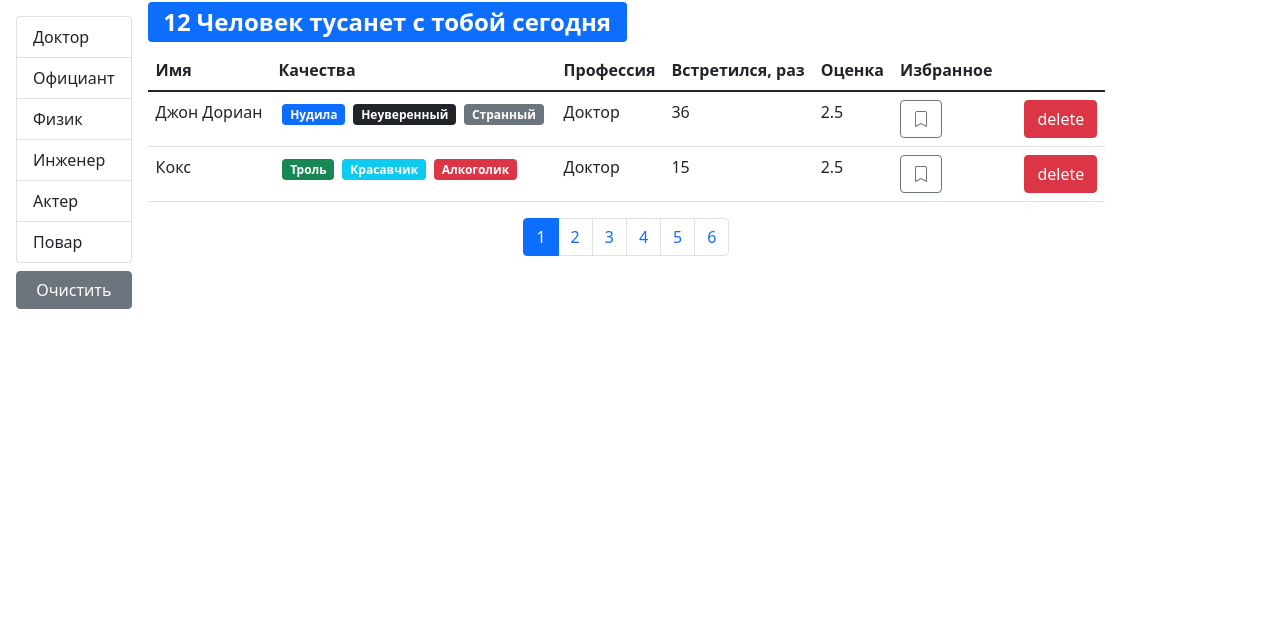
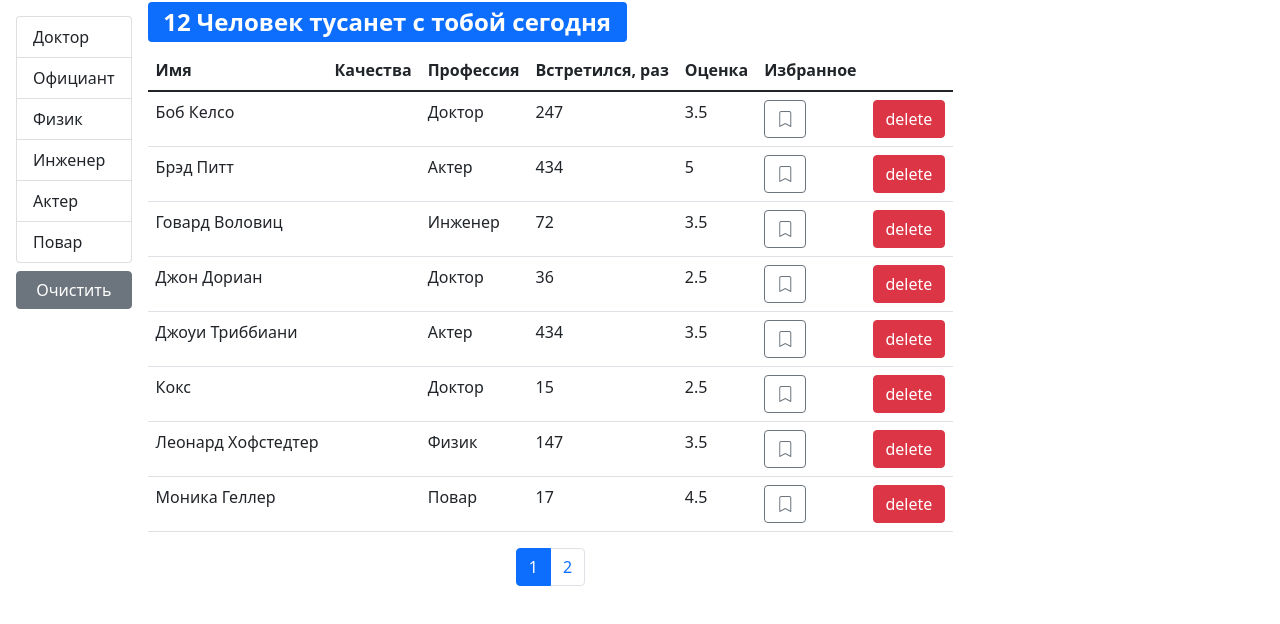
Before and after one commit to marxt2016/react_dec, a React (Create React App) app in the folder fast-company/: page /users in a window 1280 px wide. Shown: the top 624 px of the page. Built offline with nearby package versions, Linux system fonts and the light colour scheme.

Commit message:
table.header and table.body created + sorting

```diff
--- /dev/null
+++ b/fast-company/src/components/tableBody.jsx
@@ -0,0 +1,34 @@
+import React from "react";
+import PropTypes from "prop-types";
+import _ from "lodash";
+
+const TableBody = ({ data, columns }) => {
+    const renderContent = (item, column) => {
+        if (columns[column].component) {
+            const component = columns[column].component;
+            if (typeof component === "function") {
+                return component(item);
+            }
+            return component;
+        }
+        return _.get(item, columns[column].path);
+    };
+
+    return (
+        <tbody>
+            {data.map((item) => (
+                <tr key={item._id}>
+                    {Object.keys(columns).map((column) => (
+                        <td key={column}>{renderContent(item, column)}</td>
+                    ))}
+                </tr>
+            ))}
+        </tbody>
+    );
+};
+TableBody.propTypes = {
+    data: PropTypes.array.isRequired,
+    columns: PropTypes.object.isRequired
+};
+
+export default TableBody;
--- /dev/null
+++ b/fast-company/src/components/tableHeader.jsx
@@ -0,0 +1,58 @@
+import React from "react";
+import PropTypes from "prop-types";
+
+const TableHeader = ({ onSort, selectedSort, columns }) => {
+    const handleSort = (item) => {
+        if (selectedSort.path === item) {
+            onSort({
+                ...selectedSort,
+                order: selectedSort.order === "asc" ? "desc" : "asc"
+            });
+        } else {
+            onSort({ path: item, order: "asc" });
+        }
+    };
+    return (
+        <thead>
+            <tr>
+                {Object.keys(columns).map((column) => (
+                    <th
+                        key={column}
+                        onClick={
+                            columns[column].path
+                                ? () => handleSort(columns[column].path)
+                                : undefined
+                        }
+                        {...{ role: columns[column].path && "button" }}
+                        scope="col"
+                    >
+                        {columns[column].name}
+                    </th>
+                ))}
+
+                {/* <th scope="col">Качества</th>
+                <th onClick={() => handleSort("profession.name")} scope="col">
+                    Профессия
+                </th>
+                <th onClick={() => handleSort("completedMeetings")} scope="col">
+                    Встретился, раз
+                </th>
+                <th onClick={() => handleSort("rate")} scope="col">
+                    Оценка
+                </th>
+                <th onClick={() => handleSort("bookmark")} scope="col">
+                    Избранное
+                </th>
+                <th scope="col"></th> */}
+            </tr>
+        </thead>
+    );
+};
+
+TableHeader.propTypes = {
+    onSort: PropTypes.func.isRequired,
+    selectedSort: PropTypes.object.isRequired,
+    columns: PropTypes.object.isRequired
+};
+
+export default TableHeader;
--- a/fast-company/src/components/users.jsx
+++ b/fast-company/src/components/users.jsx
@@ -1,19 +1,20 @@
 import React, { useState, useEffect } from "react";
 import { paginate } from "../utils/paginate";
 import Pagination from "./pagination";
-import User from "./user";
 import PropTypes from "prop-types";
 import GroupList from "./groupList";
 import SearchStatus from "./searchStatus";
 import api from "../api";
 import _ from "lodash";
 import Spinner from "./spinner";
+import UsersTable from "./usersTable";
 
 const Users = ({ users, onDelete, onChangeFavourites, bookmarks }) => {
-    const pageSize = 2;
+    const pageSize = 8;
     const [currentPage, setCurrentPage] = useState(1);
     const [professions, setProfessions] = useState();
     const [selectedProf, setSelectedProf] = useState();
+    const [sortBy, setSortBy] = useState({ path: "name", order: "asc" });
 
     useEffect(() => {
         api.professions.fetchAll().then((data) => setProfessions(data));
@@ -30,58 +31,22 @@ const Users = ({ users, onDelete, onChangeFavourites, bookmarks }) => {
     const handlePageChange = (pageIndex) => {
         setCurrentPage(pageIndex);
     };
+    const handleSort = (item) => {
+        setSortBy(item);
+    };
 
     const filteredUsers = selectedProf
         ? users.filter((user) => _.isEqual(user.profession, selectedProf))
         : users;
 
     const count = filteredUsers.length;
-    const userCrop = paginate(filteredUsers, currentPage, pageSize);
+    const sortedUsers = _.orderBy(filteredUsers, [sortBy.path], [sortBy.order]);
+    const userCrop = paginate(sortedUsers, currentPage, pageSize);
     if (userCrop.length === 0 && count) {
         setCurrentPage(1);
     }
     const clearFilter = () => {
         setSelectedProf();
-    };
-
-    const renderTable = () => {
-        return (
-            <>
-                <thead>
-                    <tr>
-                        <th scope="col">Имя</th>
-                        <th scope="col">Качества</th>
-                        <th scope="col">Профессия</th>
-                        <th scope="col">Встретился, раз</th>
-                        <th scope="col">Оценка</th>
-                        <th scope="col">Избранное</th>
-                        <th scope="col"></th>
-                    </tr>
-                </thead>
-                <tbody>
-                    {userCrop.map((user) => (
-                        <tr key={user._id}>
-                            <User
-                                user={user}
-                                bookmark={Object.assign(
-                                    {},
-                                    ...bookmarks.filter((item) => item.id === user._id)
-                                )}
-                                changeBookmark={() => onChangeFavourites(user._id)}
-                            />
-                            <td>
-                                <button
-                                    className="btn btn-danger"
-                                    onClick={() => onDelete(user._id)}
-                                >
-                                    delete
-                                </button>
-                            </td>
-                        </tr>
-                    ))}
-                </tbody>
-            </>
-        );
     };
 
     return (
@@ -104,7 +69,16 @@ const Users = ({ users, onDelete, onChangeFavourites, bookmarks }) => {
                 <h2>
                     <SearchStatus length={count} />
                 </h2>
-                {count > 0 && <table className="table">{renderTable()}</table>}
+                {count > 0 && (
+                    <UsersTable
+                        users={userCrop}
+                        onDelete={onDelete}
+                        onChangeFavourites={onChangeFavourites}
+                        bookmarks={bookmarks}
+                        onSort={handleSort}
+                        selectedSort={sortBy}
+                    />
+                )}
                 <div className="d-flex justify-content-center">
                     <Pagination
                         itemsCount={count}
--- /dev/null
+++ b/fast-company/src/components/usersTable.jsx
@@ -0,0 +1,76 @@
+import React from "react";
+// import User from "./user";
+import PropTypes from "prop-types";
+import TableHeader from "./tableHeader";
+import TableBody from "./tableBody";
+import Bookmark from "./bookmark";
+
+const UsersTable = ({ users, onDelete, onChangeFavourites, bookmarks, onSort, selectedSort }) => {
+    const columns = {
+        name: { path: "name", name: "Имя" },
+        qualities: { name: "Качества" },
+        professions: { path: "profession.name", name: "Профессия" },
+        completedMeetings: { path: "completedMeetings", name: "Встретился, раз" },
+        rate: { path: "rate", name: "Оценка" },
+        bookmark: {
+            path: "bookmark",
+            name: "Избранное",
+            component: (user) => (
+                <Bookmark
+                    status={
+                        Object.assign({}, ...bookmarks.filter((item) => item.id === user._id))
+                            .status
+                    }
+                    changeBookmark={() => onChangeFavourites(user._id)}
+                />
+            )
+        },
+        delete: {
+            component: (user) => (
+                <button className="btn btn-danger" onClick={() => onDelete(user._id)}>
+                    delete
+                </button>
+            )
+        }
+    };
+    const renderTable = () => {
+        return (
+            <>
+                <TableHeader {...{ onSort, selectedSort, columns }} />
+                <TableBody {...{ columns, data: users }} />
+                {/* // <tbody>
+                //     {users.map((user) => (
+                //         <tr key={user._id}>
+                //             <User
+                //                 user={user}
+                //                 bookmark={Object.assign(
+                //                     {},
+                //                     ...bookmarks.filter((item) => item.id === user._id)
+                //                 )}
+                //                 changeBookmark={() => onChangeFavourites(user._id)}
+                //             />
+                //             <td>
+                //                 <button
+                //                     className="btn btn-danger"
+                //                     onClick={() => onDelete(user._id)}
+                //                 >
+                //                     delete
+                //                 </button>
+                //             </td>
+                //         </tr>
+                //     ))}
+                // </tbody> */}
+            </>
+        );
+    };
+    return <table className="table">{renderTable()}</table>;
+};
+UsersTable.propTypes = {
+    users: PropTypes.array.isRequired,
+    onDelete: PropTypes.func,
+    onChangeFavourites: PropTypes.func,
+    onSort: PropTypes.func,
+    bookmarks: PropTypes.array.isRequired,
+    selectedSort: PropTypes.object.isRequired
+};
+export default UsersTable;
```
